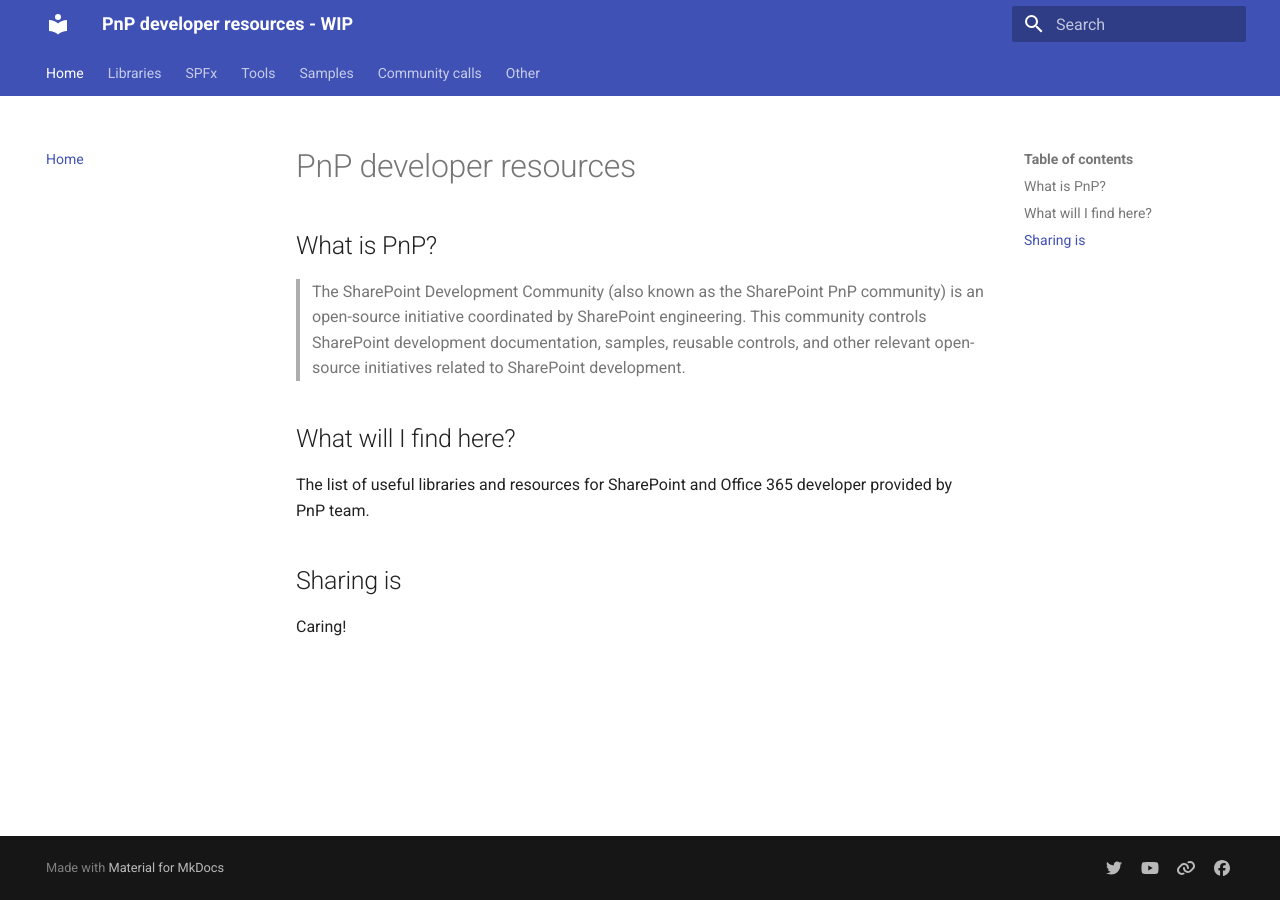
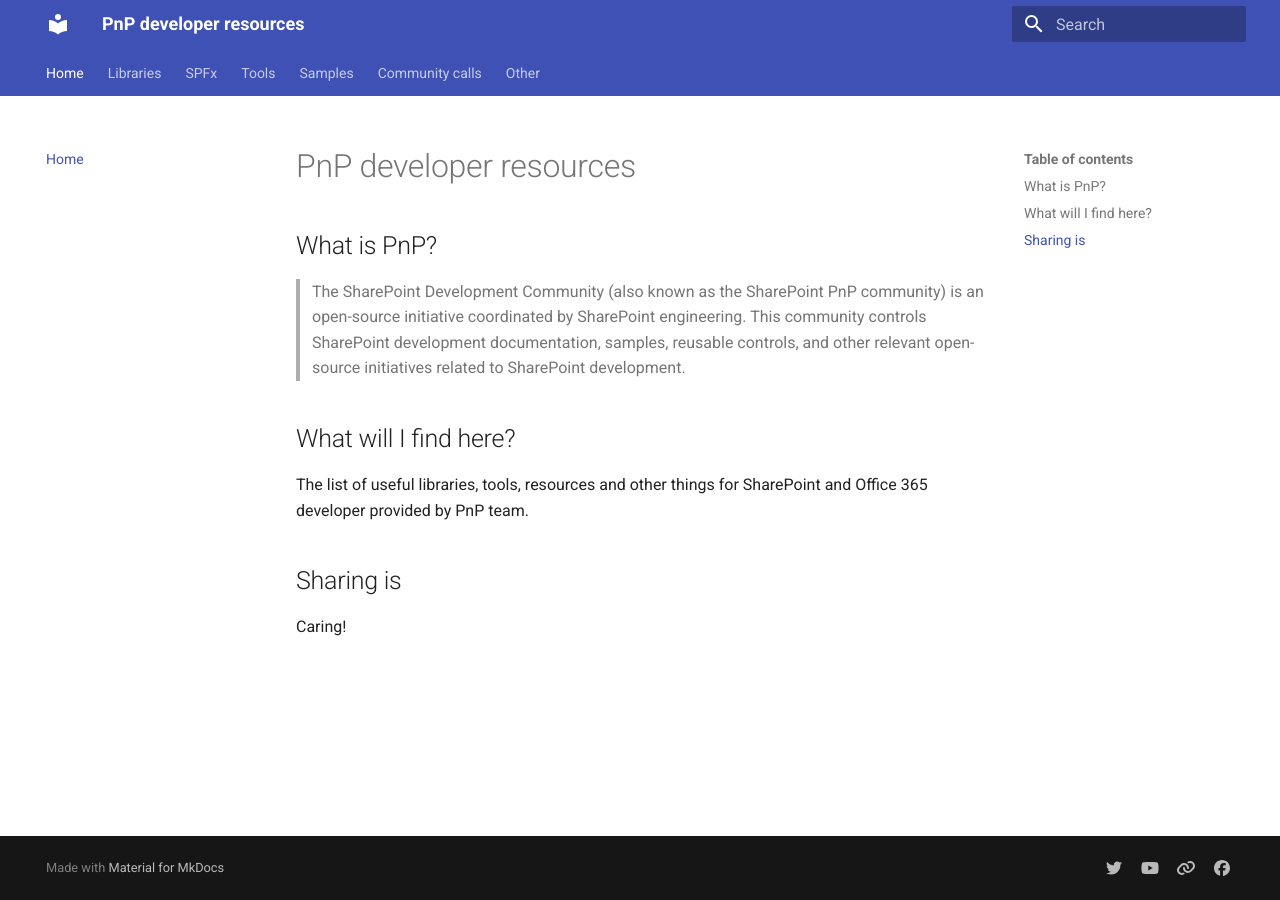
Before and after one commit to s-KaiNet/pnp-dev-resources, an MkDocs documentation site: the page built from docs/index.md, in a window 1280 px wide. Built offline with MkDocs 1.6.1 and Material for MkDocs 9.7.7, drawn with Linux system fonts in a browser that asks for light colours.

Commit message:
Docs update.

```diff
--- a/docs/index.md
+++ b/docs/index.md
@@ -5,7 +5,7 @@
 > The SharePoint Development Community (also known as the SharePoint PnP community) is an open-source initiative coordinated by SharePoint engineering. This community controls SharePoint development documentation, samples, reusable controls, and other relevant open-source initiatives related to SharePoint development.
 
 ## What will I find here?
-The list of useful libraries and resources for SharePoint and Office 365 developer provided by PnP team.
+The list of useful libraries, tools, resources and other things for SharePoint and Office 365 developer provided by PnP team.
 
 ## Sharing is
 Caring!
--- a/mkdocs.yml
+++ b/mkdocs.yml
@@ -1,11 +1,9 @@
-site_name: PnP developer resources - WIP
+site_name: PnP developer resources
 nav:
   - Home: index.md
   - Libraries:
-    - .NET:
-        - PnP-Sites-Core: PnP-Sites-Core.md
-    - JavaScript:
-        - PnPjs: PnPjs.md
+      - PnP-Sites-Core: PnP-Sites-Core.md
+      - PnPjs: PnPjs.md
   - SPFx:
     - Extensions Samples & Tutorial Materials: sp-dev-fx-extensions.md
     - Client-Side Web Part Samples & Tutorial Materials: sp-dev-fx-webparts.md
```
